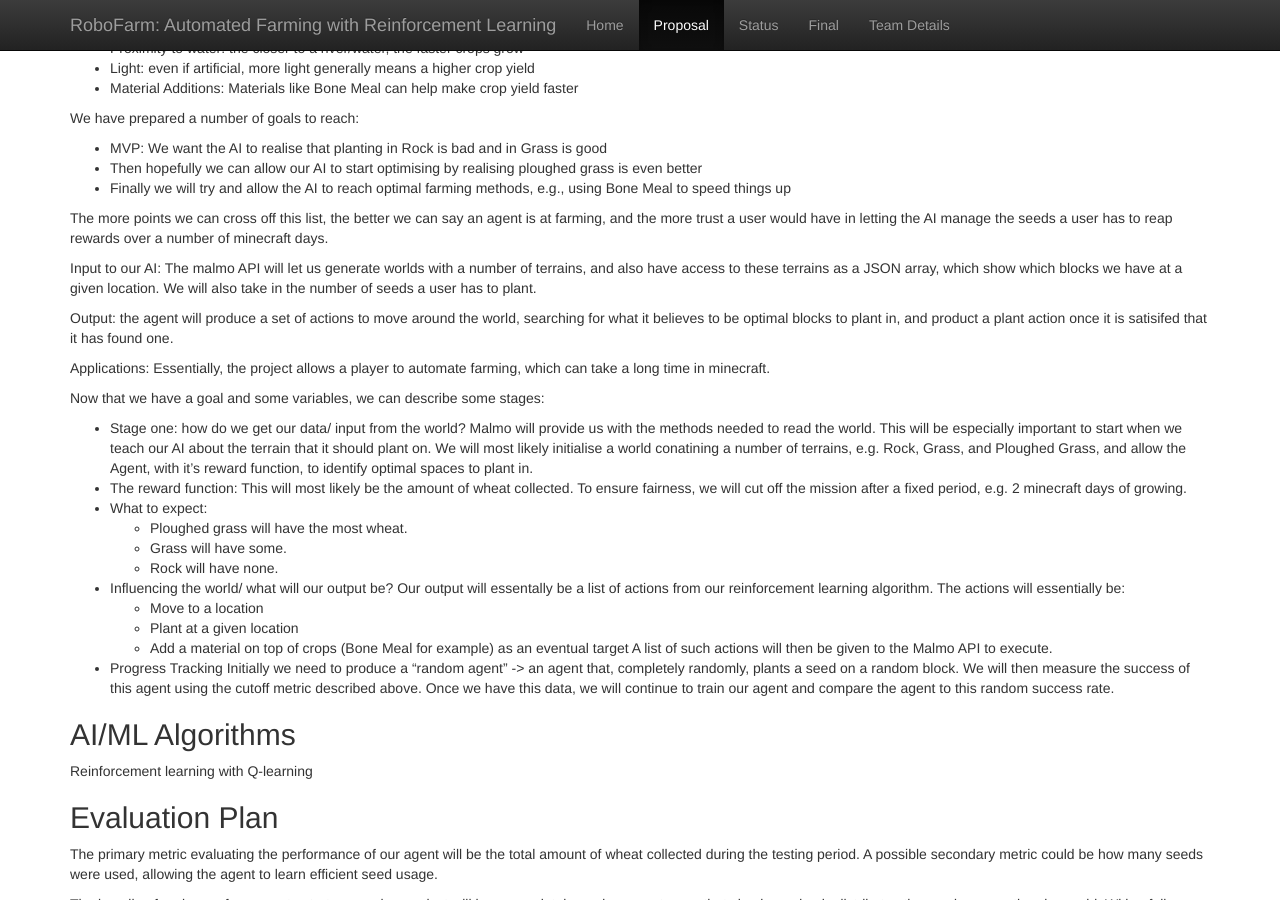
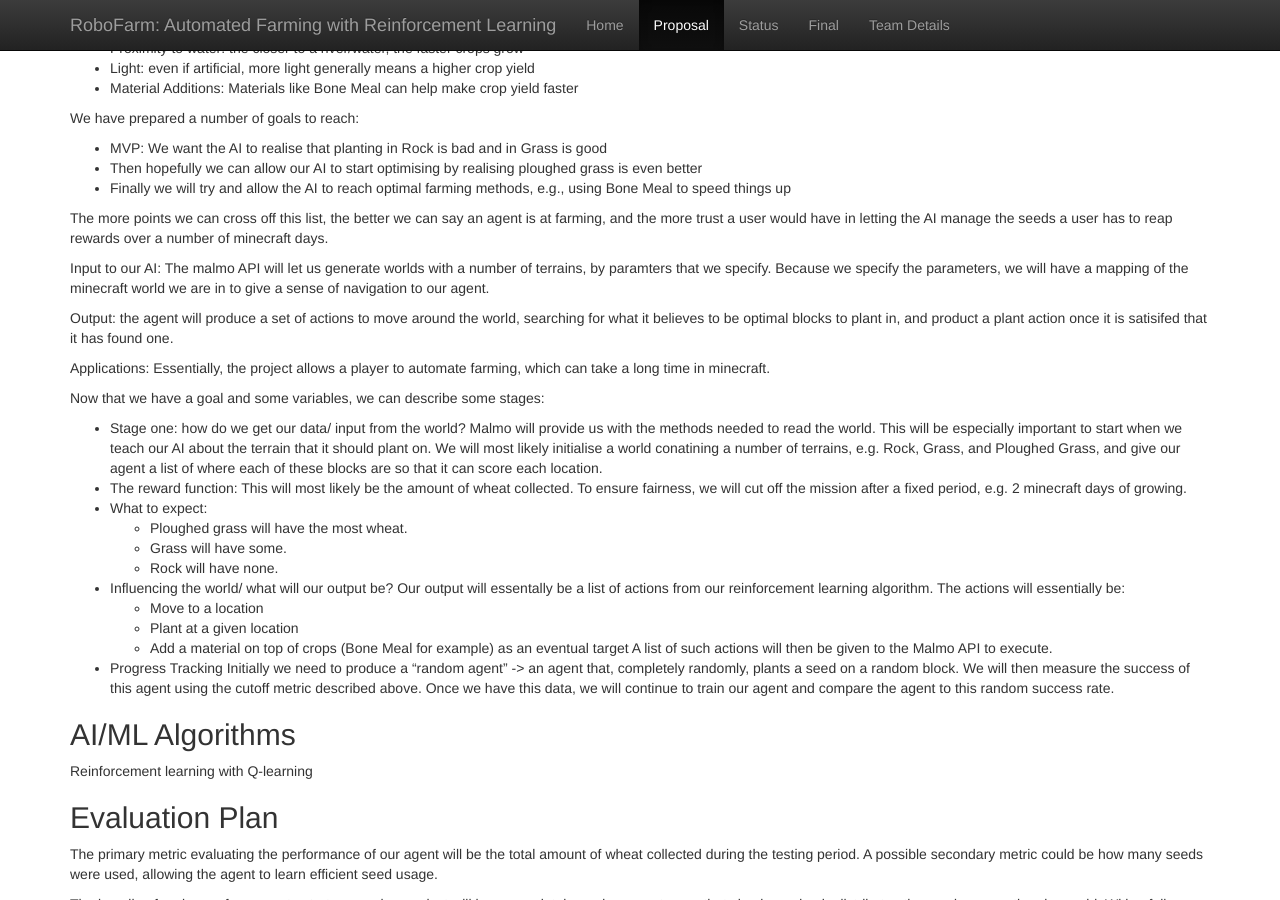
Before and after one commit to Daniel-Davies/13-RoboFarm, a Jekyll site: the page built from docs/proposal.md, in a window 1280 px wide and 900 px high, scrolled down 494 px. Built offline with Jekyll 4.4.1, drawn with Linux system fonts in a browser that asks for light colours.

Commit message:
html version#

```diff
--- a/docs/final.html
+++ b/docs/final.html
@@ -24,7 +24,7 @@
         <div class="collapse navbar-collapse d-flex justify-content-end px-5" id="navbarNavDropdown">
             <ul class="navbar-nav">
                 <li class="nav-item btn-lg">
-                    <a class="nav-link" href="/">Home</a>
+                    <a class="nav-link" href="/13-RoboFarm/">Home</a>
                 </li>
                 <li class="nav-item btn-lg">
                     <a class="nav-link" href="/13-RoboFarm/proposal.html">Proposal</a>
--- a/docs/index.html
+++ b/docs/index.html
@@ -24,7 +24,7 @@
         <div class="collapse navbar-collapse d-flex justify-content-end px-5" id="navbarNavDropdown">
             <ul class="navbar-nav">
                 <li class="nav-item btn-lg">
-                    <a class="nav-link" href="/">Home</a>
+                    <a class="nav-link" href="/13-RoboFarm/">Home</a>
                 </li>
                 <li class="nav-item btn-lg">
                     <a class="nav-link" href="/13-RoboFarm/proposal.html">Proposal</a>
--- a/docs/proposal.html
+++ b/docs/proposal.html
@@ -24,7 +24,7 @@
         <div class="collapse navbar-collapse d-flex justify-content-end px-5" id="navbarNavDropdown">
             <ul class="navbar-nav">
                 <li class="nav-item btn-lg">
-                    <a class="nav-link" href="/">Home</a>
+                    <a class="nav-link" href="/13-RoboFarm/">Home</a>
                 </li>
                 <li class="nav-item btn-lg">
                     <a class="nav-link" href="/13-RoboFarm/proposal.html">Proposal</a>
--- a/docs/proposal.md
+++ b/docs/proposal.md
@@ -36,8 +36,7 @@ We have prepared a number of goals to reach:
 The more points we can cross off this list, the better we can say an agent is at farming, and the more trust a user would have
 in letting the AI manage the seeds a user has to reap rewards over a number of minecraft days.
 
-Input to our AI: The malmo API will let us generate worlds with a number of terrains, and also have access to these terrains as a
-JSON array, which show which blocks we have at a given location. We will also take in the number of seeds a user has to plant.
+Input to our AI: The malmo API will let us generate worlds with a number of terrains, by paramters that we specify. Because we specify the parameters, we will have a mapping of the minecraft world we are in to give a sense of navigation to our agent.
 
 Output: the agent will produce a set of actions to move around the world, searching for what it believes to be optimal blocks to plant in, and product
 a plant action once it is satisifed that it has found one.
@@ -50,7 +49,7 @@ Now that we have a goal and some variables, we can describe some stages:
     Malmo will provide us with the methods needed to read the world. This will be especially important to start
     when we teach our AI about the terrain that it should plant on.
     We will most likely initialise a world conatining a number of terrains, e.g. Rock, Grass, and Ploughed Grass,
-    and allow the Agent, with it's reward function, to identify optimal spaces to plant in.
+    and give our agent a list of where each of these blocks are so that it can score each location.
 - The reward function:
     This will most likely be the amount of wheat collected. To ensure fairness, we will cut off the mission after a
     fixed period, e.g. 2 minecraft days of growing.
--- a/docs/status.html
+++ b/docs/status.html
@@ -24,7 +24,7 @@
         <div class="collapse navbar-collapse d-flex justify-content-end px-5" id="navbarNavDropdown">
             <ul class="navbar-nav">
                 <li class="nav-item btn-lg">
-                    <a class="nav-link" href="/">Home</a>
+                    <a class="nav-link" href="/13-RoboFarm/">Home</a>
                 </li>
                 <li class="nav-item btn-lg">
                     <a class="nav-link" href="/13-RoboFarm/proposal.html">Proposal</a>
--- a/docs/team.html
+++ b/docs/team.html
@@ -24,7 +24,7 @@
         <div class="collapse navbar-collapse d-flex justify-content-end px-5" id="navbarNavDropdown">
             <ul class="navbar-nav">
                 <li class="nav-item btn-lg">
-                    <a class="nav-link" href="/">Home</a>
+                    <a class="nav-link" href="/13-RoboFarm/">Home</a>
                 </li>
                 <li class="nav-item btn-lg">
                     <a class="nav-link" href="/13-RoboFarm/proposal.html">Proposal</a>
```
